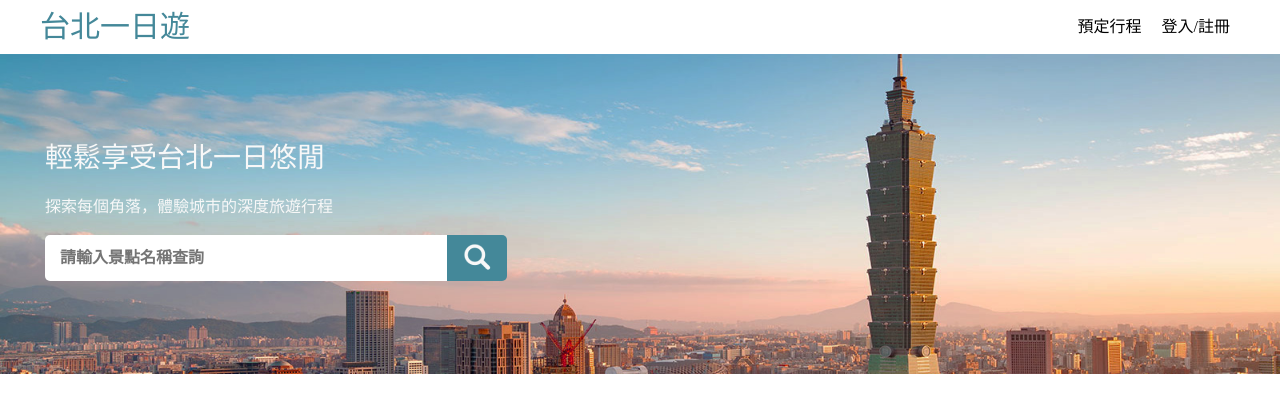
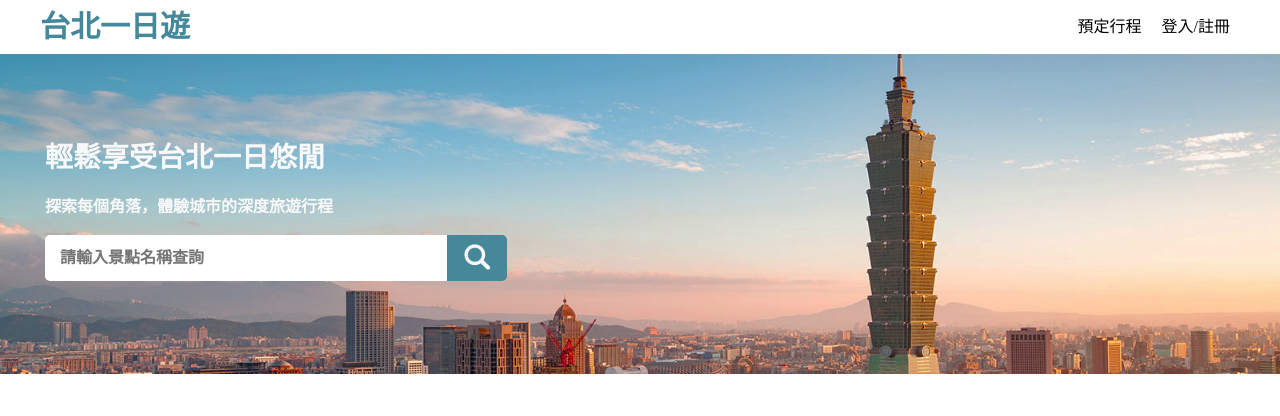
Before and after one commit to a05031113/taipei-day-trip, a Flask app: page / in a window 1280 px wide. Shown: the top 416 px of the page. Run offline with Flask 2, Linux system fonts and the light colour scheme; data comes from the database, SQL or seed files in the repository; some libraries are stand-ins or nearby versions.

Commit message:
update layout.css with font-weight

```diff
--- a/static/layout.css
+++ b/static/layout.css
@@ -25,6 +25,7 @@ body{
     font-size: 30px;
     color: #448899;
     line-height: 54px;
+    font-weight: 700;
 }
 .topRight{
     position: absolute;
@@ -69,10 +70,12 @@ body{
 .searchTitle{
     color: #f8f8f8;
     font-size: 28px;
+    font-weight: 700;
 }
 .searchComment{
     color: #f8f8f8;
     font-size: 16px;
+    font-weight: 700;
 }
 .searchHere{
     display: flex;
@@ -184,6 +187,7 @@ body{
 .attractionName{
     color: #FFFFFF;
     padding-left: 10px;
+    font-weight: 700;
 }
 .mrtAndCat{
     position: relative;
```
